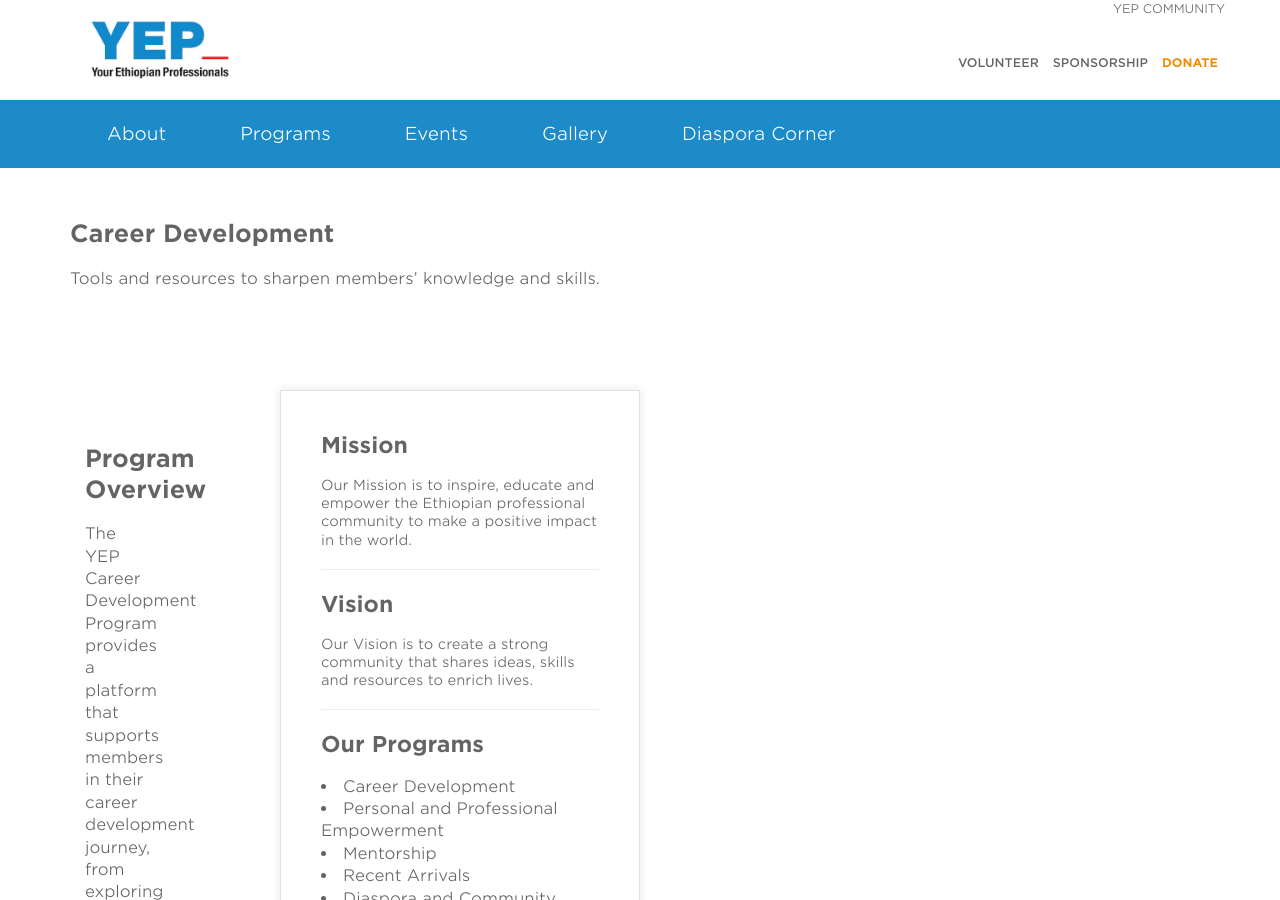
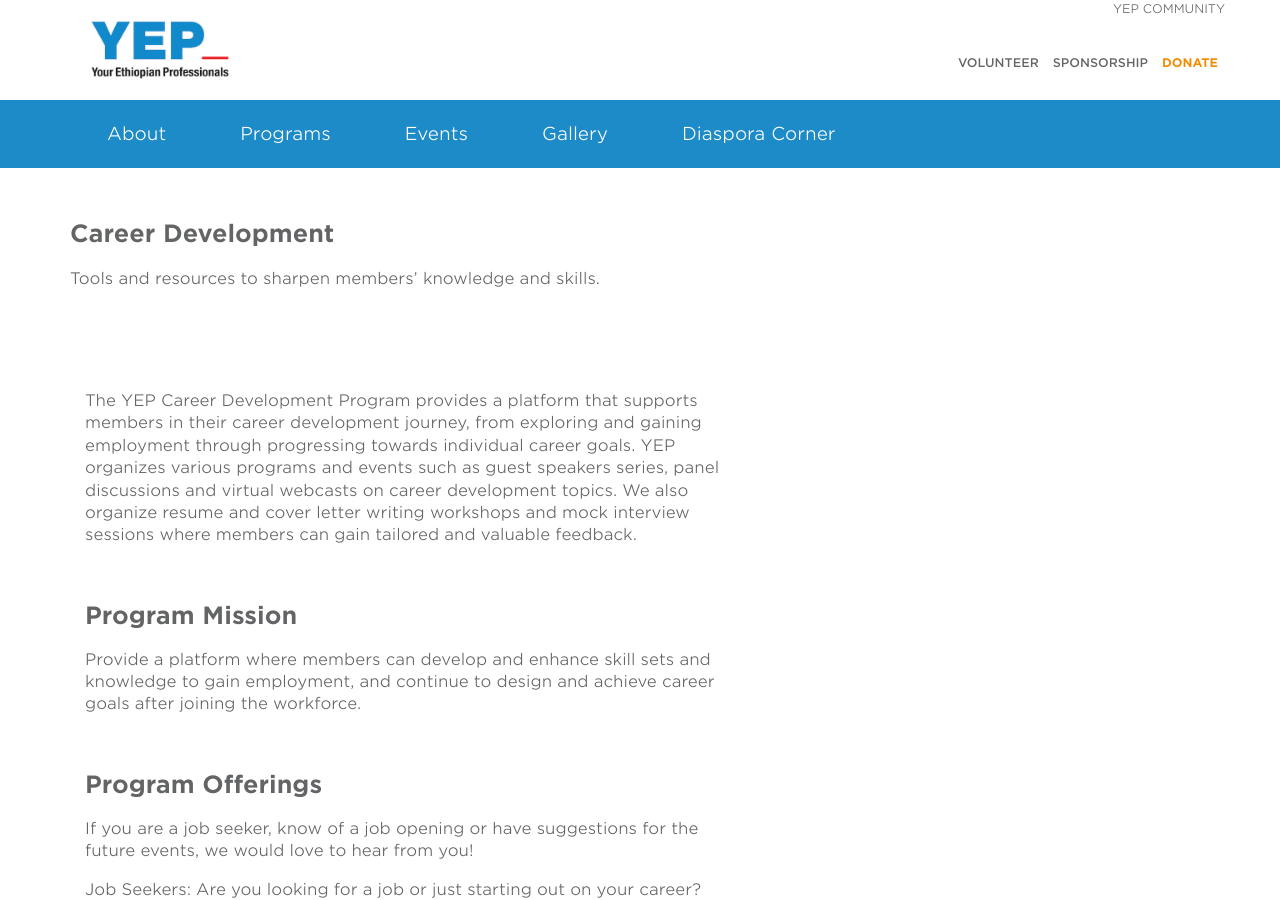
Before and after one commit to YEPNetwork/yepnetwork.github.io, a Jekyll site: the page built from _programs/career-development.html, in a window 1280 px wide and 900 px high. Built offline with Jekyll 4.4.1, drawn with Linux system fonts in a browser that asks for light colours; nearby versions of some CDN libraries; some of the changed text lies outside the part shown.

Commit message:
Update career-development.html

```diff
--- a/_programs/career-development.html
+++ b/_programs/career-development.html
@@ -9,8 +9,7 @@
 <div class="content">
       <div class="container">
           <div class="row">
-               <div class="col-sm-1 col-md-1">
-                  <h2>Program Overview</h2>
+               <div class="col-sm-7 col-md-7">
 <p>The YEP Career Development Program provides a platform that supports members in their career development journey,
 from exploring and gaining employment through progressing towards individual career goals.
 YEP organizes various programs and events such as guest speakers series, panel discussions and
@@ -31,7 +30,11 @@
 
 <p>Feedback for the Career Development Program: We would love to hear your feedback on what programs and events will provide you more value on your career path. Please let us know by filling out our Survey, where you can also indicate if you have information or skills you would like to share as well!</p>
 
-<h2>Additional Resources</p>
+       <div class="col-sm-5 col-md-4 col-md-offset-1">
+         <aside class="sidebar">
+
+   <div class="well">
+    <h2>Additional Resources</p>
 
 <h3>Quintessential Careers</h3>
 
@@ -82,21 +85,6 @@
   <li>https://www.themuse.com/</li>
 </ul>
 </div>
-       <div class="col-sm-5 col-md-4 col-md-offset-1">
-         <aside class="sidebar">
-
-   <div class="well">
-    <h2>Mission </h2>
-    <p> Our Mission is to inspire, educate and empower the Ethiopian professional community to make a positive impact in the world.</p>
-    <hr>
-    <h2> Vision</h2>
-      <p> Our Vision is to create a strong community that shares ideas, skills and resources to enrich lives.</p>                              <hr>
-      <h2>Our Programs</h2>
-      <li>Career Development </li>
-      <li>Personal and Professional Empowerment </li>
-      <li>Mentorship </li>
-      <li>Recent Arrivals</li>
-      <li>Diaspora and Community Engagement</li>
     <hr>
      <h2>Contact</h2>
      <a href="mailto:info@yepnetwork.org">info@yepnetwork.org</a>
```
